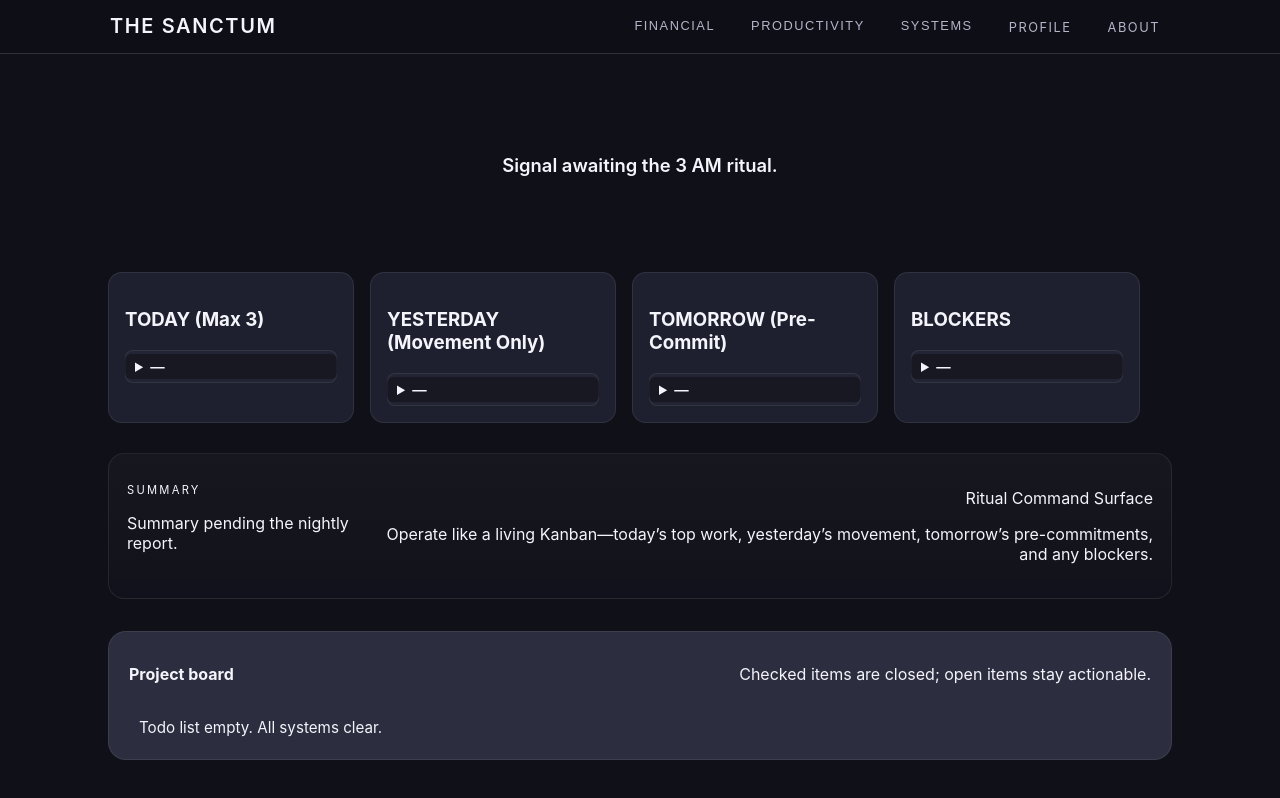
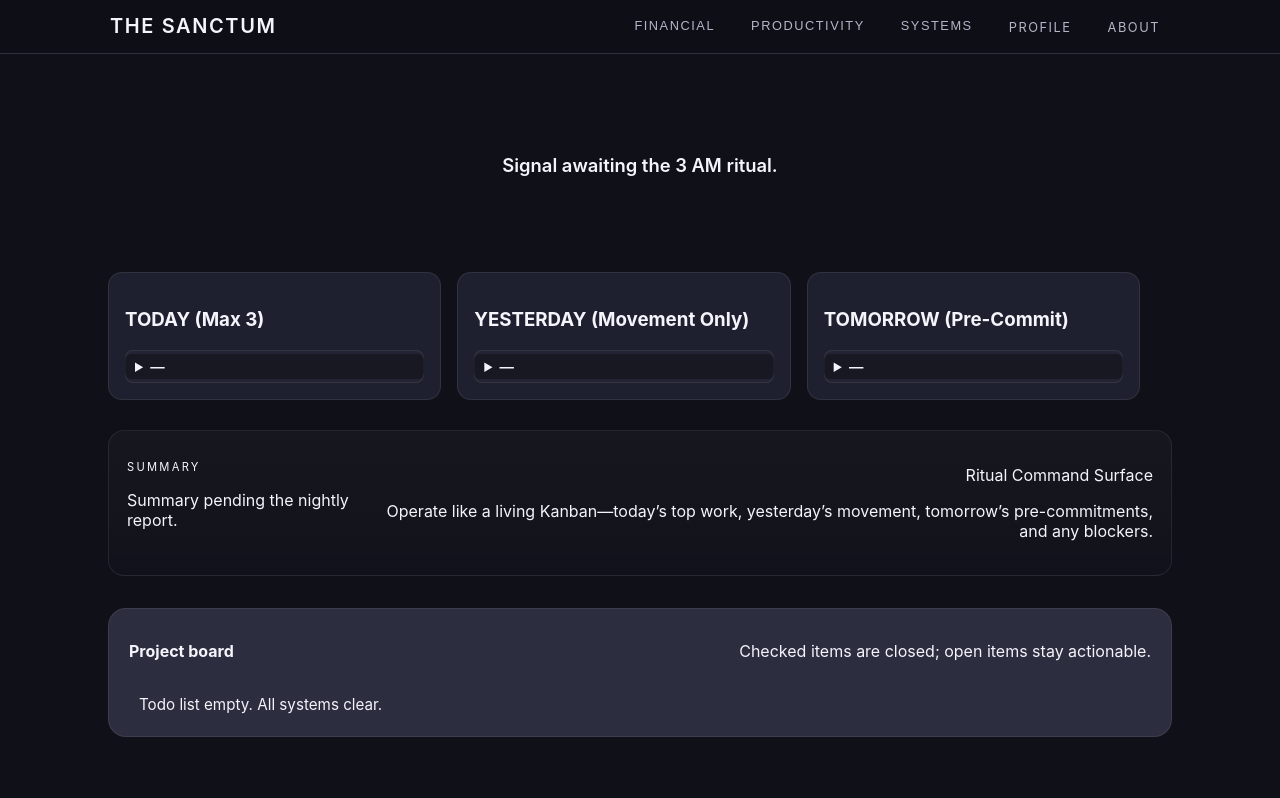
Before and after one commit to nslatter-vcode/OC_Recovery, a Next.js app in the folder dashboard/: page / in a window 1280 px wide. Built offline with nearby package versions, Linux system fonts and the light colour scheme.

Commit message:
Drop blocker card

```diff
--- a/dashboard/src/app/page.tsx
+++ b/dashboard/src/app/page.tsx
@@ -121,7 +121,6 @@ export default async function HomePage() {
           <SectionCard title="TODAY (Max 3)" items={data?.today ?? []} />
           <SectionCard title="YESTERDAY (Movement Only)" items={data?.yesterday?.movement ?? []} />
           <SectionCard title="TOMORROW (Pre-Commit)" items={data?.tomorrow ?? []} />
-          <SectionCard title="BLOCKERS" items={data?.blockers ?? []} />
         </div>
       </section>
 
```
